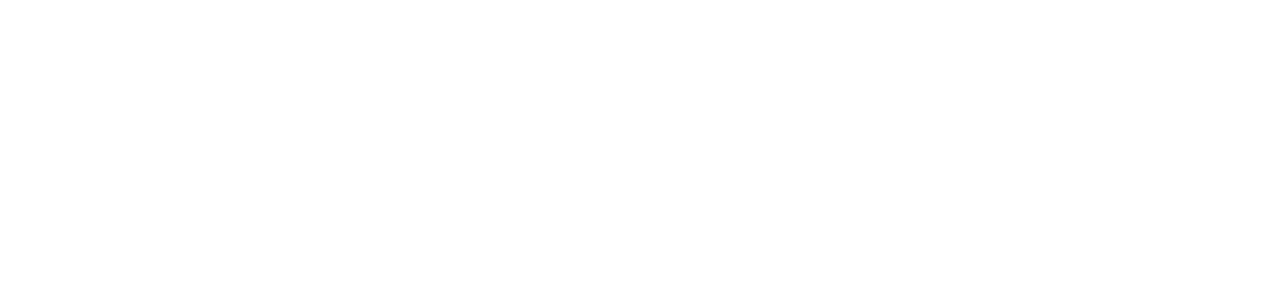
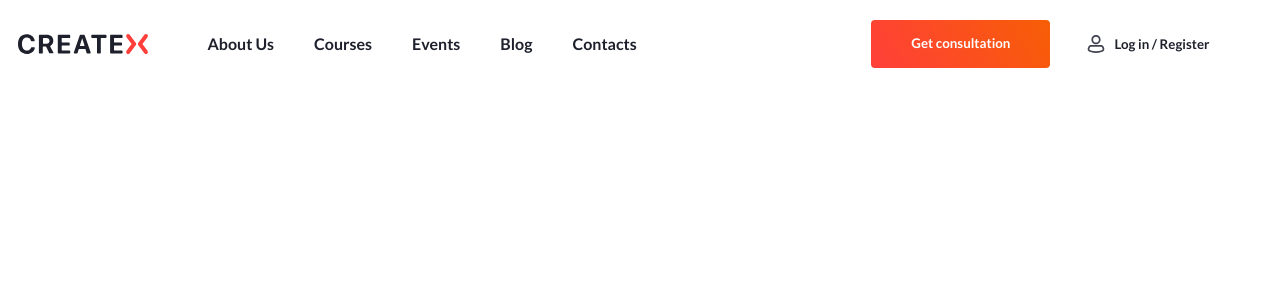
Before and after one commit to VladaBelaya/WB-CreateX, an Angular app: page / in a window 1280 px wide. Shown: the top 300 px of the page. Built offline with nearby package versions, Linux system fonts and the light colour scheme.

Commit message:
template and styles for header

```diff
--- a/src/_config.scss
+++ b/src/_config.scss
@@ -46,7 +46,10 @@
 }
 
 button, input {
+  border: none;
   font-family: 'lato', sans-serif;
+  color: $black;
+  background: transparent;
   outline: none;
 }
 
--- a/src/app/app.component.html
+++ b/src/app/app.component.html
@@ -1,5 +1,24 @@
 <div class="container">
-  <header class="header"></header>
+  <header class="header">
+    <div class="header__nav">
+      <a href="#" class="logo header__logo">
+        <img src="assets/img/logo.svg" alt="CreateX">
+      </a>
+      <nav class="nav">
+        <ul class="nav__list">
+          <li class="nav__item"><a href="#" class="nav__link">About Us</a></li>
+          <li class="nav__item"><a href="#" class="nav__link">Courses</a></li>
+          <li class="nav__item"><a href="#" class="nav__link">Events</a></li>
+          <li class="nav__item"><a href="#" class="nav__link">Blog</a></li>
+          <li class="nav__item"><a href="#" class="nav__link">Contacts</a></li>
+        </ul>
+      </nav>
+    </div>
+    <div class="header__auth">
+      <button class="btn btn_red">Get consultation</button>
+      <button class="btn btn_auth"><span class="btn__auth-icon"></span><span>Log in / Register</span></button>
+    </div>
+  </header>
   <main class="main">
   </main>
   <footer class="footer"></footer>
--- a/src/styles.scss
+++ b/src/styles.scss
@@ -8,6 +8,79 @@
 }
 
 .container {
-  max-width: 1230px;
+  max-width: 1245px;
   margin: 0 auto;
 }
+
+// header
+.header {
+  display: flex;
+  justify-content: space-between;
+  align-items: center;
+  padding: 20px 0;
+  &__logo {
+    margin-right: 60px;
+  }
+  &__nav {
+    display: flex;
+    align-items: center;
+  }
+  &__auth {
+    display: flex;
+    align-items: center;
+  }
+}
+
+// logo
+.logo {
+  width: 130px;
+  height: 22px;
+}
+
+// nav
+.nav {
+  &__list {
+    display: flex;
+  }
+  &__item {
+    font-weight: 700;
+    line-height: 1.6;
+    &:not(:last-child) {
+      margin-right: 40px;
+    }
+  }
+  &__link {
+    transition: color .2s ease-in-out;
+    &:hover {
+      color: $red;
+    }
+  }
+}
+
+//button
+.btn {
+  padding: 13px 40px 14px;
+  font-weight: 700;
+  line-height: 1.6;
+  cursor: pointer;
+  &_red {
+    color: $white;
+    background: $red_gradient;
+    border-radius: 4px;
+  }
+  &_auth {
+    display: flex;
+    align-items: center;
+    padding: 13px 53px 13px 36px;
+  }
+  &__auth-icon {
+    display: inline-block;
+    width: 20px;
+    height: 20px;
+    margin-right: 8px;
+    background-image: url('assets/img/profile.svg');
+    background-repeat: no-repeat;
+    background-position: center;
+    background-size: contain;
+  }
+}
```
